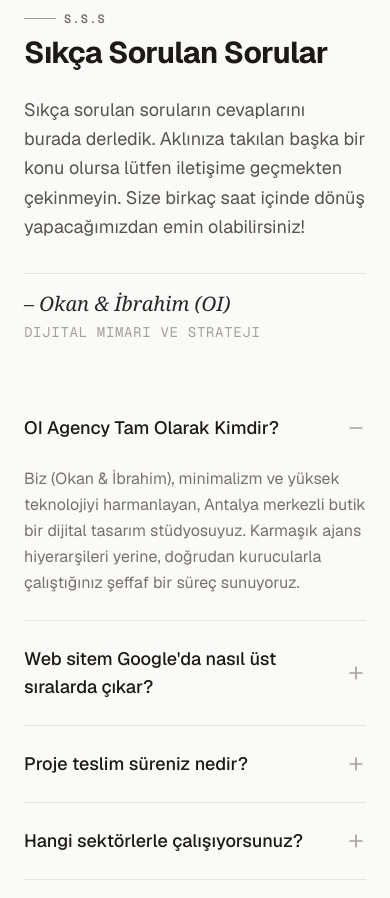
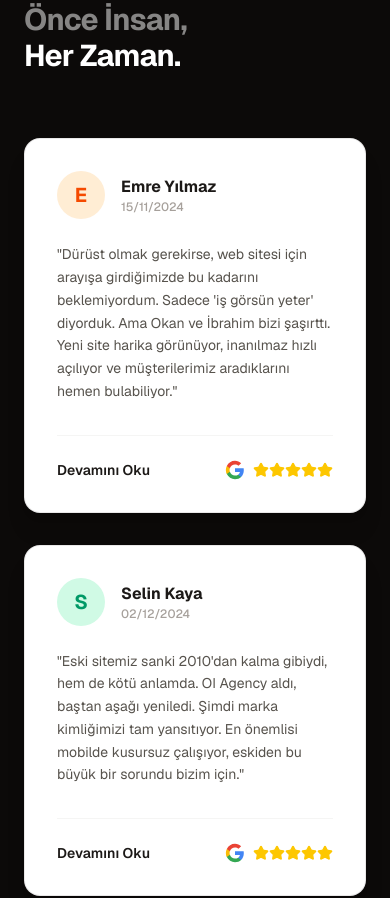
Before and after one commit to okanozen6064-creator/OI, a Next.js app: page / in a window 390 px wide. Shown: the part 5960-6858 px from the top of the page. Built offline with nearby package versions, Linux system fonts and the light colour scheme.

Commit message:
Add Testimonials section

```diff
--- a/src/app/page.tsx
+++ b/src/app/page.tsx
@@ -11,6 +11,7 @@ import { Marquee } from "@/components/marquee"
 import { Logo } from "@/components/logo"
 import { FAQSection } from "@/components/faq-section"
 import { WhyChooseUs } from "@/components/why-choose-us"
+import { TestimonialsSection } from "@/components/testimonials-section"
 
 export default function Home() {
   const [isSplashComplete, setIsSplashComplete] = useState(false)
@@ -173,6 +174,8 @@ export default function Home() {
 
         <PricingSection />
 
+        <TestimonialsSection />
+
         <FAQSection />
 
         <footer className="py-12 bg-stone-100 border-t border-stone-200 text-center">
--- /dev/null
+++ b/src/components/testimonials-section.tsx
@@ -0,0 +1,104 @@
+"use client"
+
+import { Star } from "lucide-react"
+
+const testimonials = [
+    {
+        name: "Emre Yılmaz",
+        date: "15/11/2024",
+        initial: "E",
+        color: "bg-orange-100 text-orange-600",
+        text: "Dürüst olmak gerekirse, web sitesi için arayışa girdiğimizde bu kadarını beklemiyordum. Sadece 'iş görsün yeter' diyorduk. Ama Okan ve İbrahim bizi şaşırttı. Yeni site harika görünüyor, inanılmaz hızlı açılıyor ve müşterilerimiz aradıklarını hemen bulabiliyor.",
+    },
+    {
+        name: "Selin Kaya",
+        date: "02/12/2024",
+        initial: "S",
+        color: "bg-emerald-100 text-emerald-600",
+        text: "Eski sitemiz sanki 2010'dan kalma gibiydi, hem de kötü anlamda. OI Agency aldı, baştan aşağı yeniledi. Şimdi marka kimliğimizi tam yansıtıyor. En önemlisi mobilde kusursuz çalışıyor, eskiden bu büyük bir sorundu bizim için.",
+    },
+    {
+        name: "Burak Demir",
+        date: "10/12/2024",
+        initial: "B",
+        color: "bg-blue-100 text-blue-600",
+        text: "Yeni sitemizi yayına aldık ve tepkiler muazzam. OI Agency, karmaşık iş yapımızı alıp çok sade ve anlaşılır bir vitrine dönüştürdü. Kullanıcıların siteyle etkileşimi gözle görülür şekilde arttı. Kesinlikle tavsiye ediyorum.",
+    },
+]
+
+function GoogleIcon() {
+    return (
+        <svg viewBox="0 0 24 24" className="h-5 w-5" aria-hidden="true">
+            <path
+                d="M22.56 12.25c0-.78-.07-1.53-.2-2.25H12v4.26h5.92c-.26 1.37-1.04 2.53-2.21 3.31v2.77h3.57c2.08-1.92 3.28-4.74 3.28-8.09z"
+                fill="#4285F4"
+            />
+            <path
+                d="M12 23c2.97 0 5.46-.98 7.28-2.66l-3.57-2.77c-.98.66-2.23 1.06-3.71 1.06-2.86 0-5.29-1.93-6.16-4.53H2.18v2.84C3.99 20.53 7.7 23 12 23z"
+                fill="#34A853"
+            />
+            <path
+                d="M5.84 14.09c-.22-.66-.35-1.36-.35-2.09s.13-1.43.35-2.09V7.07H2.18C1.43 8.55 1 10.22 1 12s.43 3.45 1.18 4.93l2.85-2.26..81-.58z"
+                fill="#FBBC05"
+            />
+            <path
+                d="M12 5.38c1.62 0 3.06.56 4.21 1.64l3.15-3.15C17.45 2.09 14.97 1 12 1 7.7 1 3.99 3.47 2.18 7.07l3.66 2.84c.87-2.6 3.3-4.53 6.16-4.53z"
+                fill="#EA4335"
+            />
+        </svg>
+    )
+}
+
+export function TestimonialsSection() {
+    return (
+        <section className="bg-stone-950 py-24 sm:py-32">
+            <div className="mx-auto max-w-7xl px-6 lg:px-8">
+                <div className="mx-auto max-w-2xl text-center mb-16">
+                    <h2 className="text-3xl font-bold tracking-tight text-white sm:text-4xl text-left sm:text-center">
+                        <span className="opacity-50">Önce İnsan,</span> <br className="sm:hidden" />
+                        <span>Her Zaman.</span>
+                    </h2>
+                </div>
+
+                <div className="mx-auto grid max-w-lg grid-cols-1 gap-8 lg:max-w-none lg:grid-cols-3">
+                    {testimonials.map((testimonial, index) => (
+                        <div
+                            key={index}
+                            className="flex flex-col justify-between bg-white rounded-2xl p-8 shadow-xl border border-stone-800/10 h-full"
+                        >
+                            <div>
+                                <div className="flex items-center gap-4 mb-6">
+                                    <div className={`h-12 w-12 rounded-full flex items-center justify-center text-xl font-bold ${testimonial.color}`}>
+                                        {testimonial.initial}
+                                    </div>
+                                    <div>
+                                        <div className="font-bold text-stone-900">{testimonial.name}</div>
+                                        <div className="text-xs text-stone-400 font-medium">{testimonial.date}</div>
+                                    </div>
+                                </div>
+
+                                <p className="text-stone-600 leading-relaxed text-sm mb-8">
+                                    "{testimonial.text}"
+                                </p>
+                            </div>
+
+                            <div className="mt-auto pt-6 border-t border-stone-100 flex items-center justify-between">
+                                <div className="font-semibold text-sm text-stone-900 cursor-pointer hover:underline">
+                                    Devamını Oku
+                                </div>
+                                <div className="flex items-center gap-2">
+                                    <GoogleIcon />
+                                    <div className="flex">
+                                        {[...Array(5)].map((_, i) => (
+                                            <Star key={i} className="h-4 w-4 text-yellow-400 fill-yellow-400" />
+                                        ))}
+                                    </div>
+                                </div>
+                            </div>
+                        </div>
+                    ))}
+                </div>
+            </div>
+        </section>
+    )
+}
```
